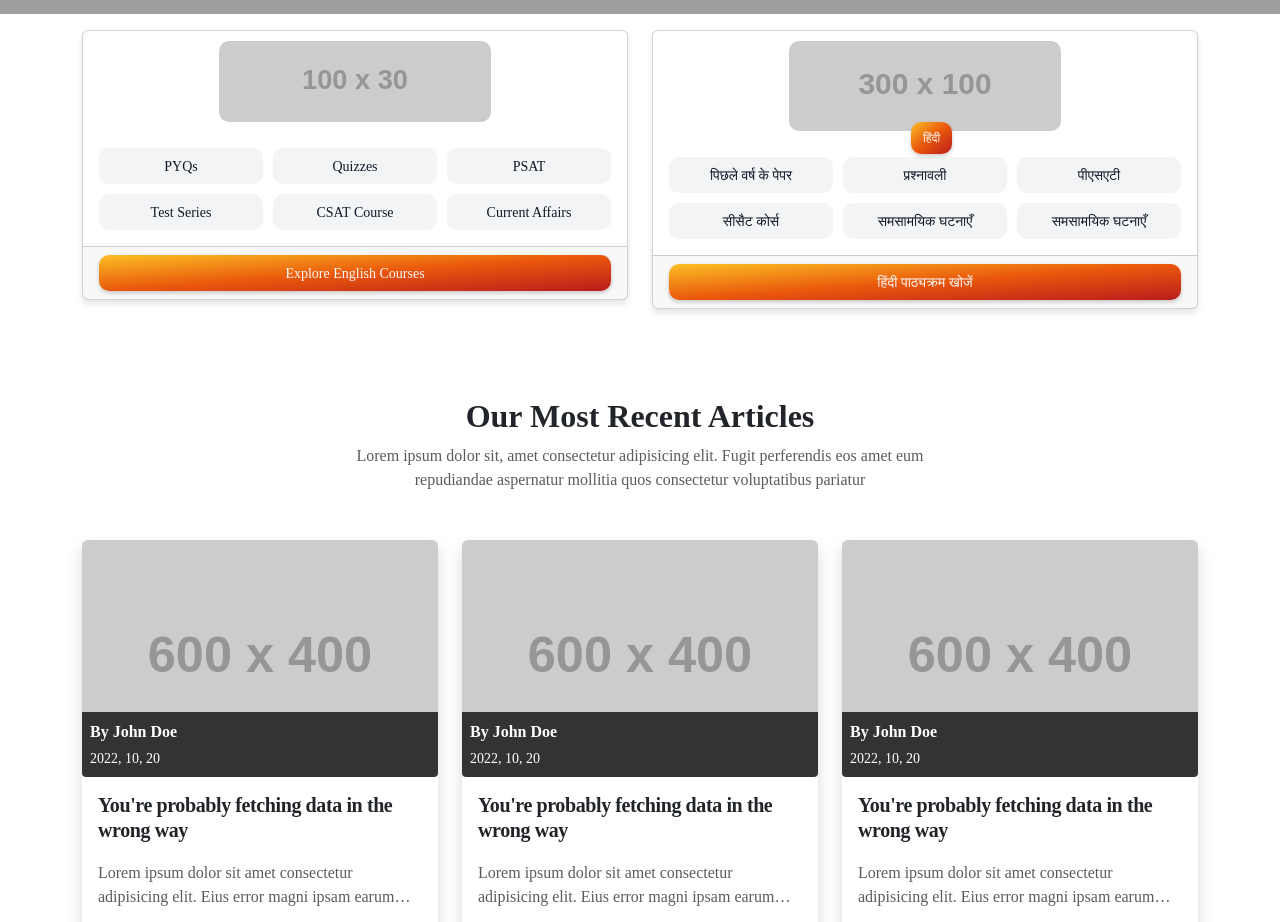
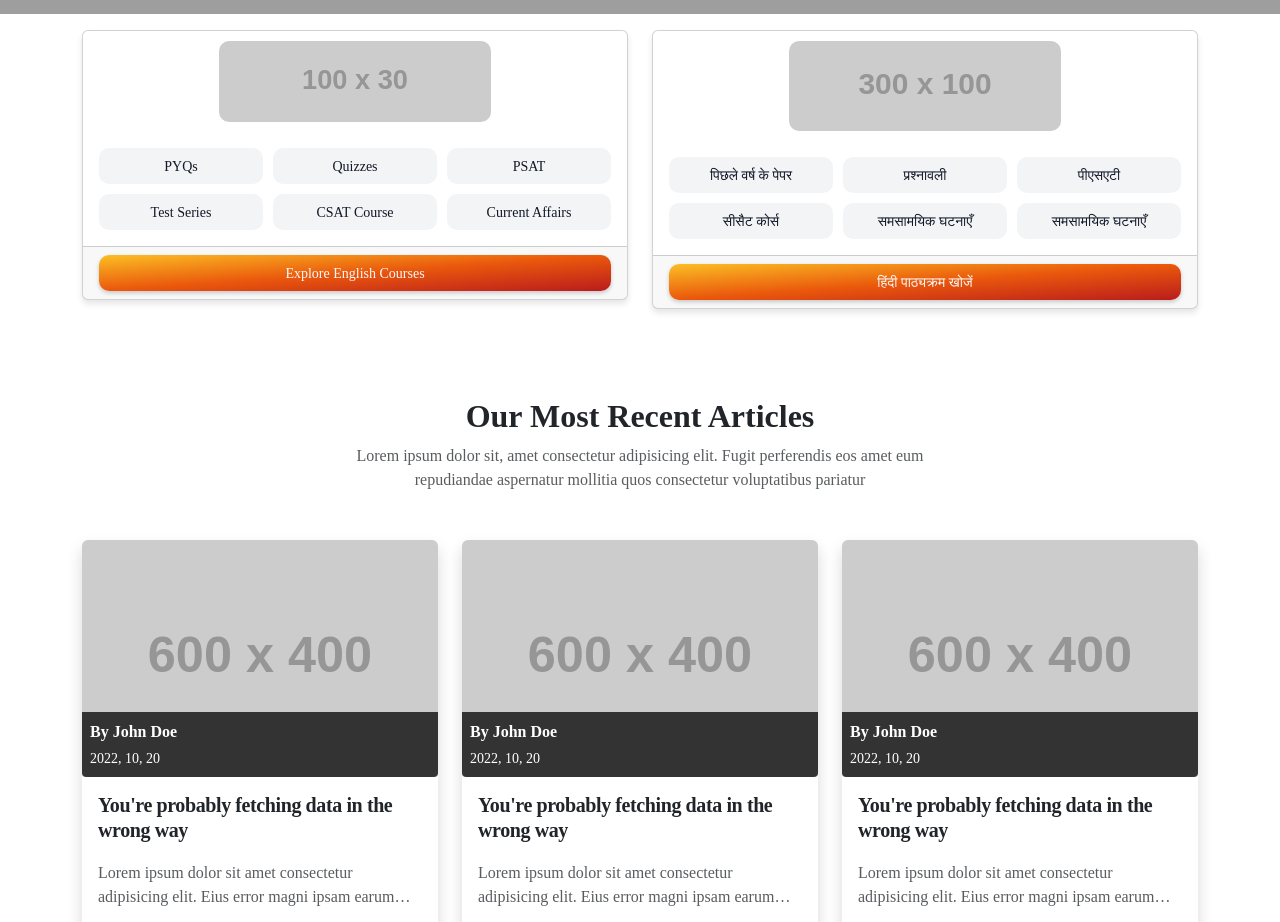
Before and after one commit to Webrizen/clatians, a plain HTML site: page index.html in a window 1280 px wide. Shown: the part 1160-2082 px from the top of the page. Drawn offline with nearby package versions, Linux system fonts and the light colour scheme; grey boxes are pictures that could not be loaded; placeholder pictures from the web are drawn by us; a web font is replaced by a local one.

Commit message:
Update index.html

```diff
--- a/index.html
+++ b/index.html
@@ -258,7 +258,6 @@
                 <div class="col-md-6 mb-4">
                     <div class="card">
                         <img src="http://placehold.co/300x100" class="card-img-top" alt="Prayas IAS">
-                        <button class="btn-v btn-v-default chip btn-v-sm">हिंदी</button>
                         <div class="card-body text-center">
                             <a href="#" class="btn-v btn-v-secondary btn-v-default-size">पिछले वर्ष के पेपर</a>
                             <a href="#" class="btn-v btn-v-secondary btn-v-default-size">प्रश्नावली</a>
```
